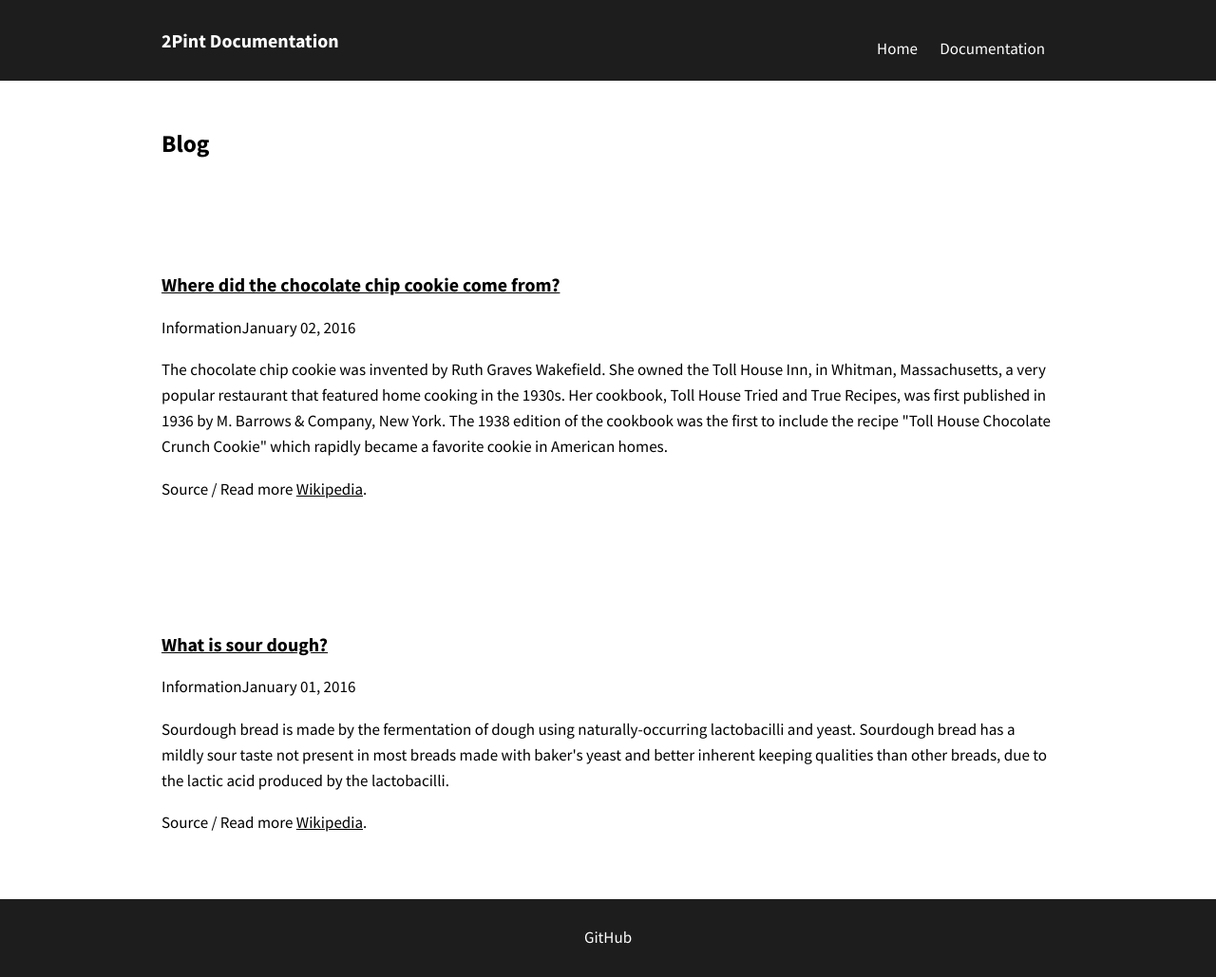
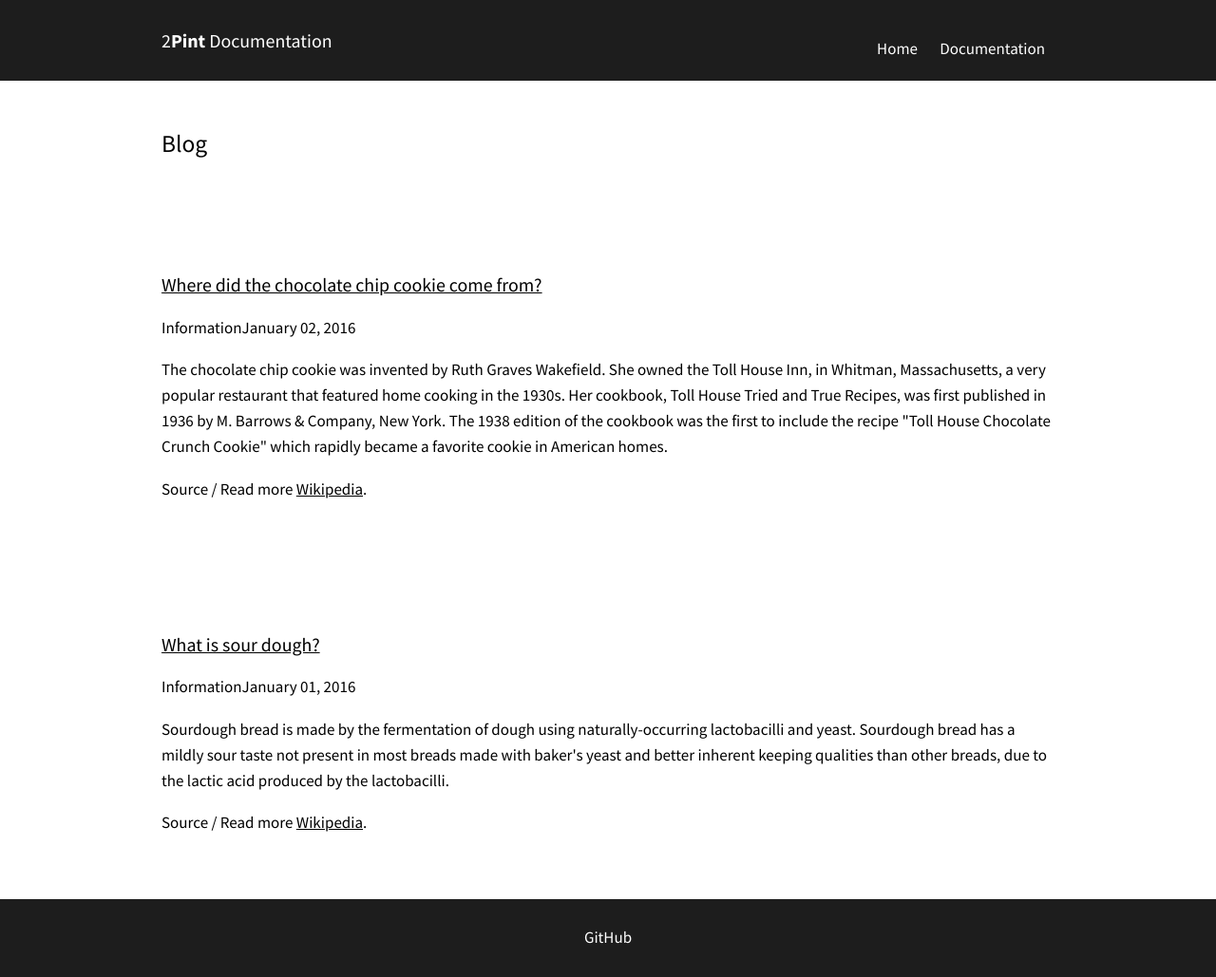
Before and after one commit to RoseSmithTest/2PintTest.github.io, a Jekyll site: the page built from blog.html, in a window 1280 px wide. Shown: the whole page at 95% size. Built offline with Jekyll 4.4.1, drawn with Linux system fonts in a browser that asks for light colours.

Commit message:
Update style.css

```diff
--- a/css/style.css
+++ b/css/style.css
@@ -25,11 +25,11 @@ h1 {
 }
 
 h2 {
-  font-weight: bold;
+  font-weight: normal;
 }
 
 h3 {
-   font-weight: bold;
+   font-weight: normal;
 }
 
 img {
```
